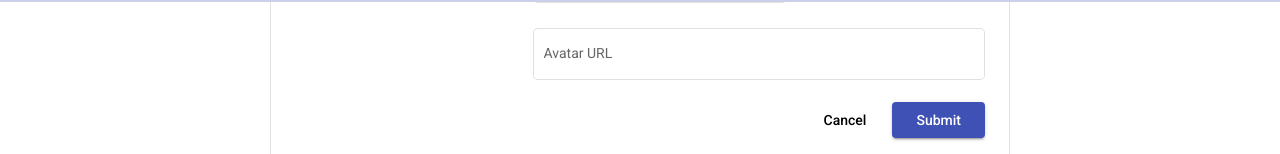
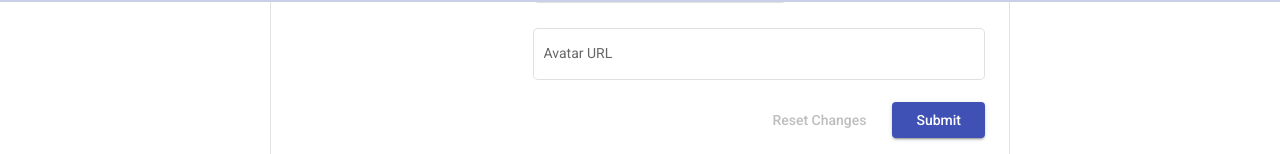
Before and after one commit to IlyasDiker/ENSA_Angular_Courses, an Angular app: page /update/1 in a window 1280 px wide. Shown: the part 798-952 px from the top of the page. Built offline with nearby package versions, Linux system fonts and the light colour scheme; no server answers.

Commit message:
fix redirect to route after entity creation / update

```diff
--- a/src/app/Course/create-course/create-course.component.html
+++ b/src/app/Course/create-course/create-course.component.html
@@ -84,7 +84,7 @@
                 <div class="flex-row space-between">
                     <span></span>
                     <div class="flex-row align-center gap-10">
-                        <button mat-button color="secondar" role="button">Cancel</button>
+                        <button mat-button color="secondar" role="button" (click)="onClear($event)">Cancel</button>
                         <button mat-raised-button color="primary" class="px-4" role="submit">Submit</button>
                     </div>
                 </div>
--- a/src/app/Course/create-course/create-course.component.ts
+++ b/src/app/Course/create-course/create-course.component.ts
@@ -1,6 +1,7 @@
 import { Component, OnInit } from '@angular/core';
 import { FormControl, FormGroup, Validators } from '@angular/forms';
 import { MatSnackBar } from '@angular/material/snack-bar';
+import { Router } from '@angular/router';
 const { createCourse } = require('../../../assets/js/api');
 
 @Component({
@@ -28,7 +29,7 @@ export class CreateCourseComponent implements OnInit {
     "Laravel"
   ];
 
-  constructor(private _snackBar: MatSnackBar) {
+  constructor(private _snackBar: MatSnackBar, private router: Router) {
     this.createForm = new FormGroup({
       title: new FormControl(null, Validators.required),
       content: new FormControl(null),
@@ -63,6 +64,8 @@ export class CreateCourseComponent implements OnInit {
           duration: 4000
         });
 
+        this.router.navigate(['/course/'+res.id]);
+
         setTimeout(()=>{
           this.progressForm.value = 0;
         }, 1000)
@@ -70,4 +73,9 @@ export class CreateCourseComponent implements OnInit {
     }
   }
 
+  onClear = (event: any) =>{
+    event.preventDefault();
+    this.createForm.reset();
+  }
+
 }
--- a/src/app/Course/update-course/update-course.component.html
+++ b/src/app/Course/update-course/update-course.component.html
@@ -83,7 +83,7 @@
                 <div class="flex-row space-between">
                     <span></span>
                     <div class="flex-row align-center gap-10">
-                        <button mat-button color="secondar" role="button">Cancel</button>
+                        <button mat-button color="secondar" role="button" (click)="onClear($event)" [disabled]="!updateForm.dirty">Reset Changes</button>
                         <button mat-raised-button color="primary" class="px-4" role="submit">Submit</button>
                     </div>
                 </div>
--- a/src/app/Course/update-course/update-course.component.ts
+++ b/src/app/Course/update-course/update-course.component.ts
@@ -1,7 +1,7 @@
 import { Component, OnInit } from '@angular/core';
 import { FormControl, FormGroup, Validators } from '@angular/forms';
 import { MatSnackBar } from '@angular/material/snack-bar';
-import { ActivatedRoute } from '@angular/router';
+import { ActivatedRoute, Router } from '@angular/router';
 const { updateCourse, getCourse } = require('../../../assets/js/api');
 
 @Component({
@@ -30,7 +30,7 @@ export class UpdateCourseComponent implements OnInit {
     "Laravel"
   ];
 
-  constructor( private route: ActivatedRoute, private _snackBar: MatSnackBar) {
+  constructor( private route: ActivatedRoute, private router: Router, private _snackBar: MatSnackBar) {
     this.updateForm = new FormGroup({
       title: new FormControl(null, Validators.required),
       topic: new FormControl(null, Validators.required),
@@ -79,10 +79,17 @@ export class UpdateCourseComponent implements OnInit {
           duration: 4000
         });
 
+        this.router.navigate(['/course/'+this.id]);
+
         setTimeout(()=>{
           this.progressForm.value = 0;
         }, 1000)
       })
     }
   }
+
+  onClear = (event: any) =>{
+    event.preventDefault();
+    this.ngOnInit();
+  }
 }
```
